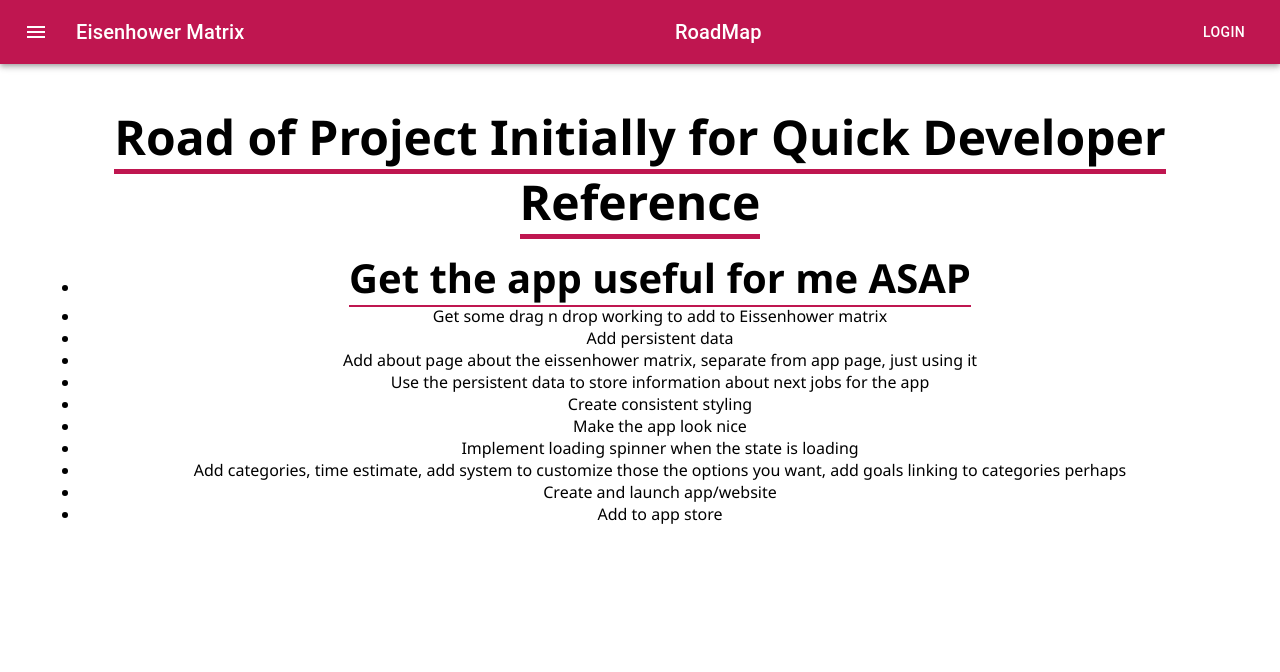
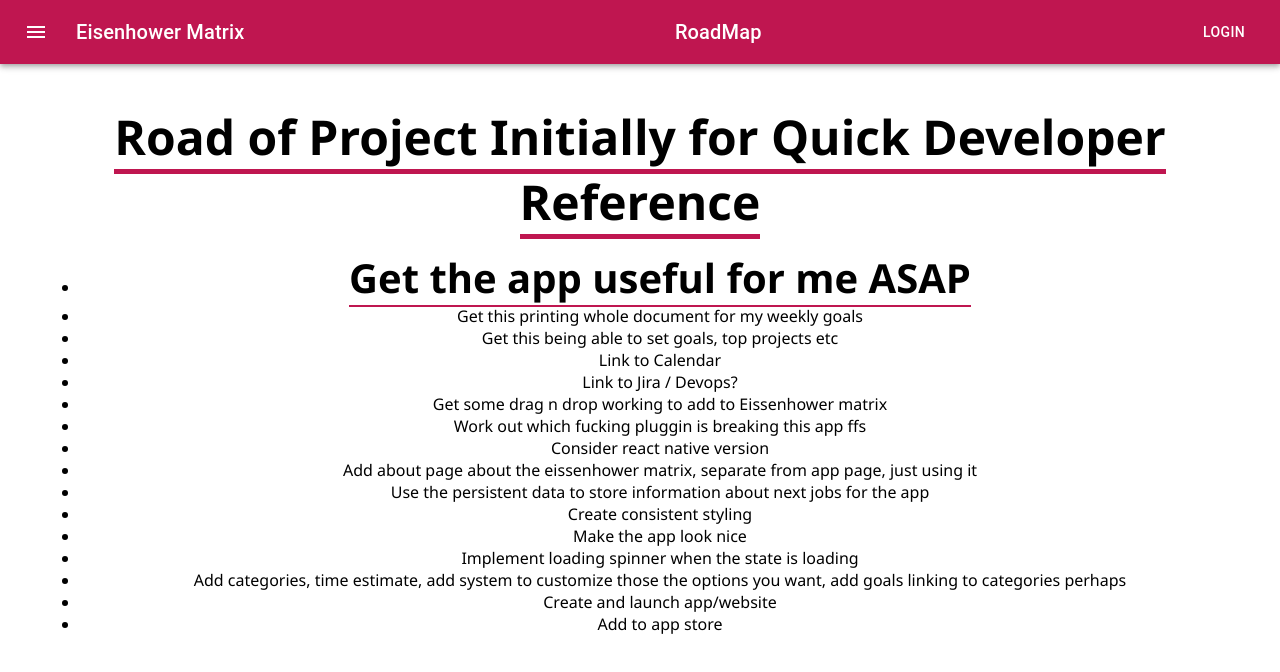
Before and after one commit to bendandoSolo/EissenhowerMatrixWebApp, a Next.js app: page /roadmap in a window 1280 px wide. Shown: the top 672 px of the page. Built offline with nearby package versions, Linux system fonts and the light colour scheme.

Commit message:
more roadmaps

```diff
--- a/components/Lists/PrioritizedTodoList.tsx
+++ b/components/Lists/PrioritizedTodoList.tsx
@@ -1,4 +1,3 @@
-/* eslint-disable @typescript-eslint/no-non-null-assertion */
 import * as React from 'react'
 import Box from '@mui/material/Box'
 import List from '@mui/material/List'
--- a/pages/roadmap.tsx
+++ b/pages/roadmap.tsx
@@ -7,8 +7,15 @@ const RoadMap = (): JSX.Element => (
 			<h1>Road of Project Initially for Quick Developer Reference</h1>
 			<ul>
 				<li><h2>Get the app useful for me ASAP</h2></li>
+
+				<li>Get this printing whole document for my weekly goals</li>
+				<li>Get this being able to set goals, top projects etc</li>
+				<li>Link to Calendar</li>
+				<li>Link to Jira / Devops?</li>
+
 				<li>Get some drag n drop working to add to Eissenhower matrix</li>
-				<li>Add persistent data</li>
+				<li>Work out which fucking pluggin is breaking this app ffs</li>
+				<li>Consider react native version</li>
 				<li>Add about page about the eissenhower matrix, separate from app page, just using it</li>
 				<li>Use the persistent data to store information about next jobs for the app</li>
 				<li>Create consistent styling</li>
```
